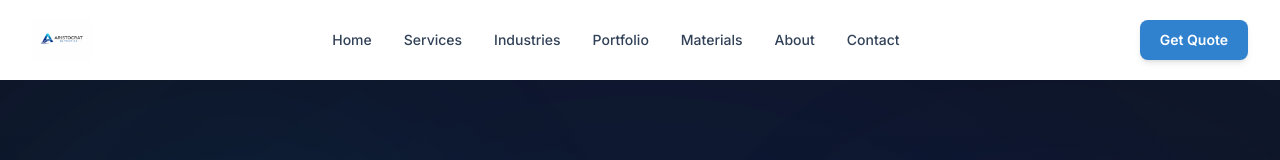
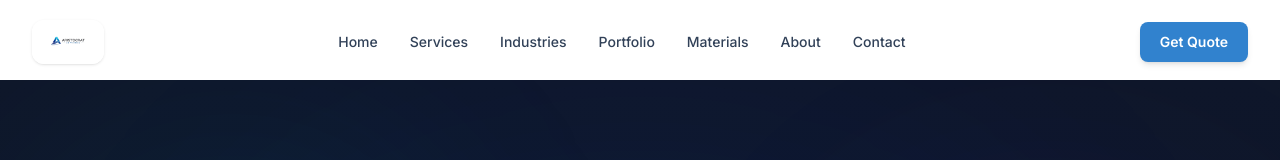
Before and after one commit to sanika388/aristocrat-3d, a Next.js app: page / in a window 1280 px wide. Shown: the top 160 px of the page. Built offline with nearby package versions, Linux system fonts and the light colour scheme.

Commit message:
Update logo.png reference with badge styling

```diff
--- a/app/components/Footer.tsx
+++ b/app/components/Footer.tsx
@@ -9,13 +9,13 @@ export default function Footer() {
         {/* Column 1: Brand Info */}
         <div>
           <div className="flex items-center gap-2 mb-4">
-            <div className="relative h-11 w-auto flex items-center bg-white/5 p-1 rounded-lg">
+            <div className="bg-white/95 px-3 py-1.5 rounded-xl shadow-md inline-flex items-center">
               <Image
-                src="/images/logo.jpeg"
+                src="/images/logo.png"
                 alt="Aristocrat 3D Printing Logo"
-                width={170}
-                height={48}
-                className="object-contain h-10 w-auto brightness-110"
+                width={160}
+                height={42}
+                className="object-contain h-9 w-auto"
               />
             </div>
           </div>
--- a/app/components/Navbar.tsx
+++ b/app/components/Navbar.tsx
@@ -30,16 +30,16 @@ export default function Navbar() {
       }`}
     >
       <div className="max-w-7xl mx-auto px-4 sm:px-6 lg:px-8 flex items-center justify-between">
-        {/* Left: Custom Logo */}
+        {/* Left: Logo with clean container background */}
         <Link href="/" className="flex items-center gap-2 group">
-          <div className="relative h-10 w-auto flex items-center">
+          <div className="bg-white/95 px-3 py-1.5 rounded-xl shadow-sm flex items-center group-hover:scale-105 transition-transform">
             <Image
-              src="/images/logo.jpeg"
+              src="/images/logo.png"
               alt="Aristocrat 3D Printing Logo"
-              width={160}
-              height={45}
+              width={150}
+              height={40}
               priority
-              className="object-contain h-9 sm:h-10 w-auto group-hover:scale-105 transition-transform"
+              className="object-contain h-8 w-auto"
             />
           </div>
         </Link>
```
Also changed, not shown: public/images/logo.jpeg (deleted), public/images/logo.png (added).
